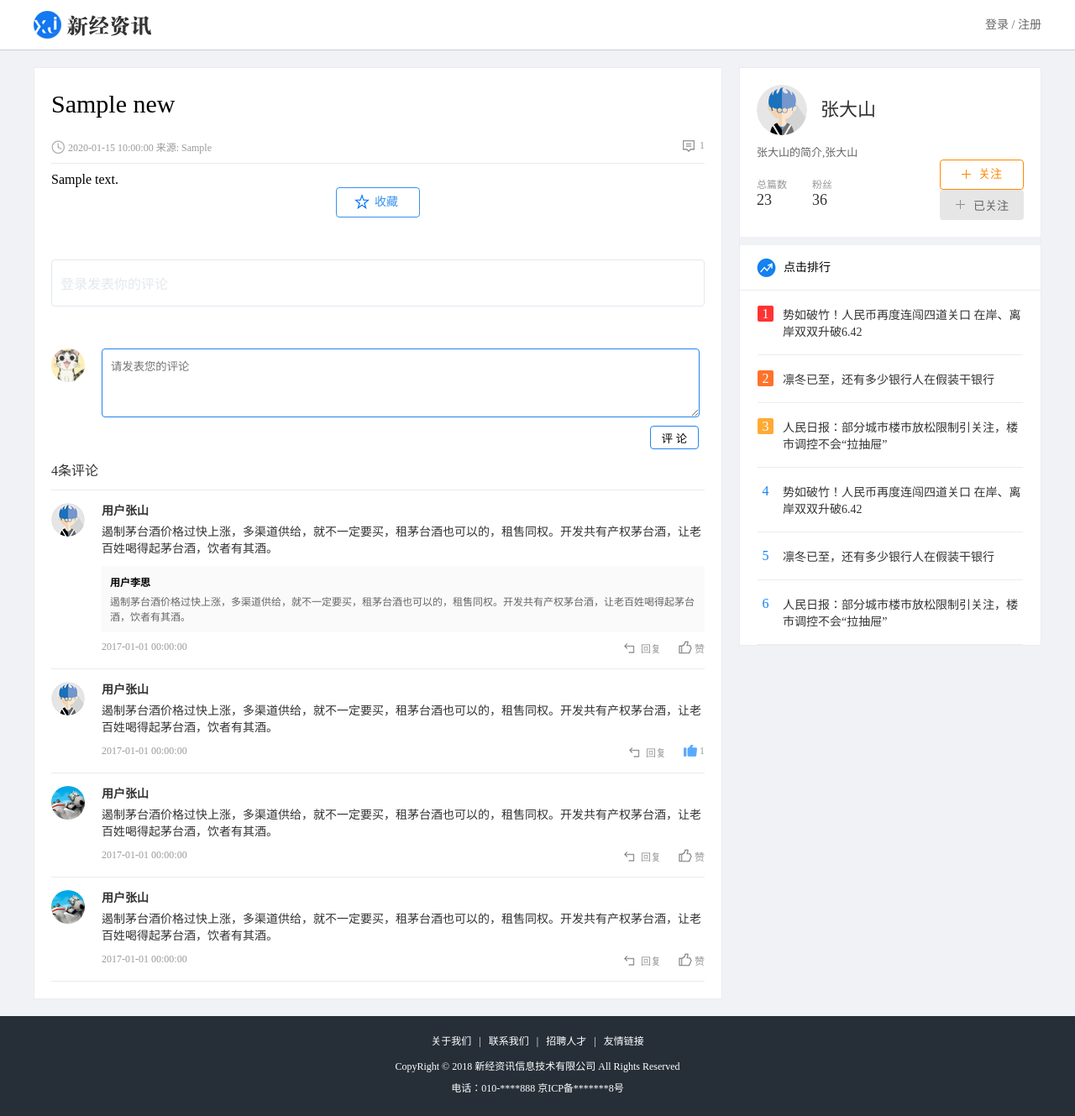
After one commit to shanesl/InfoNews, a Flask app: page /news/1 in a window 1280 px wide. The commit adds this page. Shown: the whole page at 84% size. Run offline with Flask 2, Linux system fonts and the light colour scheme; tables that the repository leaves empty hold one stand-in row (values such as "Sample post"); parts of the project's set-up code (start-up, migrations or seed data) failed here and were passed over.

Commit message:
显示新闻详情

```diff
--- a/info/__init__.py
+++ b/info/__init__.py
@@ -44,6 +44,9 @@ def create_app(config_type):
     from info.modules.passport import passport_blu
     # 为了导入错误，对于只使用一次的引用 在使用前导入
     app.register_blueprint(passport_blu)
+    from info.modules.news import news_blu
+    # 为了导入错误，对于只使用一次的引用 在使用前导入
+    app.register_blueprint(news_blu)
 
     # 添加过滤器到应用
     app.add_template_filter(func_index_convert,"index_convert")
--- /dev/null
+++ b/info/modules/news/__init__.py
@@ -0,0 +1,6 @@
+from flask import Blueprint
+
+# 创建蓝图对象
+news_blu = Blueprint("news", __name__,url_prefix="/news")
+
+from .views import *
--- /dev/null
+++ b/info/modules/news/views.py
@@ -0,0 +1,17 @@
+from flask import current_app, abort,render_template
+
+from info.modules.news import news_blu
+from info.utils.models import News
+
+# 新闻详情
+@news_blu.route("/<news_id>")
+def news_detail(news_id):
+    # 根据id 查询新闻数据
+    try:
+        news=News.query.get(news_id)
+    except BaseException as e:
+        current_app.logger.error(e)
+        return abort(500)
+
+    # 将数据传入模版渲染
+    return render_template("detail.html",news=news.to_dict())
--- /dev/null
+++ b/info/static/news/js/detail.js
@@ -0,0 +1,320 @@
+$(function() {
+
+    // 打开登录框
+    $('.comment_form_logout').click(function() {
+        $('.login_form_con').show();
+    })
+
+    // 收藏
+    $(".collection").click(function() {
+
+        var params = {
+            "news_id": $(this).attr('data-newid'),
+            "action": "collect"
+        }
+        $.ajax({
+            url: "/news/news_collect",
+            type: "post",
+            contentType: "application/json",
+            data: JSON.stringify(params),
+            success: function(resp) {
+                if (resp.errno == "0") {
+                    // 收藏成功
+                    // 隐藏收藏按钮
+                    $(".collection").hide();
+                    // 显示取消收藏按钮
+                    $(".collected").show();
+                } else if (resp.errno == "4101") {
+                    $('.login_form_con').show();
+                } else {
+                    alert(resp.errmsg);
+                }
+            }
+        })
+    })
+
+    // 取消收藏
+    $(".collected").click(function() {
+        var params = {
+            "news_id": $(this).attr('data-newid'),
+            "action": "cancel_collect"
+        }
+        $.ajax({
+            url: "/news/news_collect",
+            type: "post",
+            contentType: "application/json",
+            data: JSON.stringify(params),
+            success: function(resp) {
+                if (resp.errno == "0") {
+                    // 收藏成功
+                    // 隐藏收藏按钮
+                    $(".collection").show();
+                    // 显示取消收藏按钮
+                    $(".collected").hide();
+                } else if (resp.errno == "4101") {
+                    $('.login_form_con').show();
+                } else {
+                    alert(resp.errmsg);
+                }
+            }
+        })
+
+    })
+
+    // 评论提交
+    $(".comment_form").submit(function(e) {
+        e.preventDefault();
+        var news_id = $(this).attr('data-newsid')
+        var news_comment = $(".comment_input").val();
+
+        if (!news_comment) {
+            alert('请输入评论内容');
+            return
+        }
+        var params = {
+            "news_id": news_id,
+            "comment": news_comment
+        };
+        $.ajax({
+            url: "/news/news_comment",
+            type: "post",
+            contentType: "application/json",
+            data: JSON.stringify(params),
+            success: function(resp) {
+                if (resp.errno == '0') {
+                    var comment = resp.data
+                    // 拼接内容
+                    var comment_html = ''
+                    comment_html += '<div class="comment_list">'
+                    comment_html += '<div class="person_pic fl">'
+                    if (comment.user.avatar_url) {
+                        comment_html += '<img src="' + comment.user.avatar_url + '" alt="用户图标">'
+                    } else {
+                        comment_html += '<img src="../../static/news/images/person01.png" alt="用户图标">'
+                    }
+                    comment_html += '</div>'
+                    comment_html += '<div class="user_name fl">' + comment.user.nick_name + '</div>'
+                    comment_html += '<div class="comment_text fl">'
+                    comment_html += comment.content
+                    comment_html += '</div>'
+                    comment_html += '<div class="comment_time fl">' + comment.create_time + '</div>'
+
+                    comment_html += '<a href="javascript:;" class="comment_up fr" data-commentid="' + comment.id + '" data-newsid="' + comment.news_id + '" data-likecount="0">赞</a>'
+                    comment_html += '<a href="javascript:;" class="comment_reply fr">回复</a>'
+                    comment_html += '<form class="reply_form fl" data-commentid="' + comment.id + '" data-newsid="' + news_id + '">'
+                    comment_html += '<textarea class="reply_input"></textarea>'
+                    comment_html += '<input type="button" value="回复" class="reply_sub fr">'
+                    comment_html += '<input type="reset" name="" value="取消" class="reply_cancel fr">'
+                    comment_html += '</form>'
+
+                    comment_html += '</div>'
+                    // 拼接到内容的前面
+                    $(".comment_list_con").prepend(comment_html)
+                    // 让comment_sub 失去焦点
+                    $('.comment_sub').blur();
+                    // 清空输入框内容
+                    $(".comment_input").val("")
+                    updateCommentCount()
+                } else {
+                    alert(resp.errmsg)
+                }
+            }
+        })
+
+    })
+
+    $('.comment_list_con').delegate('a,input', 'click', function() {
+
+        var sHandler = $(this).prop('class');
+
+        if (sHandler.indexOf('comment_reply') >= 0) {
+            $(this).next().toggle();
+        }
+
+        if (sHandler.indexOf('reply_cancel') >= 0) {
+            $(this).parent().toggle();
+        }
+
+        if (sHandler.indexOf('comment_up') >= 0) {
+            var $this = $(this);
+            var action = "add"
+            if (sHandler.indexOf('has_comment_up') >= 0) {
+                // 如果当前该评论已经是点赞状态，再次点击会进行到此代码块内，代表要取消点赞
+                action = "remove"
+            }
+
+            var comment_id = $(this).attr("data-commentid")
+            var params = {
+                "comment_id": comment_id,
+                "action": action
+            }
+
+            $.ajax({
+                url: "/news/comment_like",
+                type: "post",
+                contentType: "application/json",
+                data: JSON.stringify(params),
+                success: function(resp) {
+                    if (resp.errno == "0") {
+                        var like_count = $this.attr('data-likecount')
+                        // 更新点赞按钮图标
+                        if (action == "add") {
+                            like_count = parseInt(like_count) + 1
+                            // 代表是点赞
+                            $this.addClass('has_comment_up')
+                        } else {
+                            like_count = parseInt(like_count) - 1
+                            $this.removeClass('has_comment_up')
+                        }
+                        // 更新点赞数据
+                        $this.attr('data-likecount', like_count)
+                        if (like_count == 0) {
+                            $this.html("赞")
+                        } else {
+                            $this.html(like_count)
+                        }
+                    } else if (resp.errno == "4101") {
+                        $('.login_form_con').show();
+                    } else {
+                        alert(resp.errmsg)
+                    }
+                }
+            })
+        }
+
+        if (sHandler.indexOf('reply_sub') >= 0) {
+            var $this = $(this)
+            var news_id = $this.parent().attr('data-newsid')
+            var parent_id = $this.parent().attr('data-commentid')
+            var comment = $this.prev().val()
+
+            if (!comment) {
+                alert('请输入评论内容')
+                return
+            }
+            var params = {
+                "news_id": news_id,
+                "comment": comment,
+                "parent_id": parent_id
+            }
+            $.ajax({
+                url: "/news/news_comment",
+                type: "post",
+                contentType: "application/json",
+                data: JSON.stringify(params),
+                success: function(resp) {
+                    if (resp.errno == "0") {
+                        var comment = resp.data
+                        // 拼接内容
+                        var comment_html = ""
+                        comment_html += '<div class="comment_list">'
+                        comment_html += '<div class="person_pic fl">'
+                        if (comment.user.avatar_url) {
+                            comment_html += '<img src="' + comment.user.avatar_url + '" alt="用户图标">'
+                        } else {
+                            comment_html += '<img src="../../static/news/images/person01.png" alt="用户图标">'
+                        }
+                        comment_html += '</div>'
+                        comment_html += '<div class="user_name fl">' + comment.user.nick_name + '</div>'
+                        comment_html += '<div class="comment_text fl">'
+                        comment_html += comment.content
+                        comment_html += '</div>'
+                        comment_html += '<div class="reply_text_con fl">'
+                        comment_html += '<div class="user_name2">' + comment.parent.user.nick_name + '</div>'
+                        comment_html += '<div class="reply_text">'
+                        comment_html += comment.parent.content
+                        comment_html += '</div>'
+                        comment_html += '</div>'
+                        comment_html += '<div class="comment_time fl">' + comment.create_time + '</div>'
+
+                        comment_html += '<a href="javascript:;" class="comment_up fr" data-commentid="' + comment.id + '" data-newsid="' + comment.news_id + '" data-likecount="' + comment.like_count + '">赞</a>'
+                        comment_html += '<a href="javascript:;" class="comment_reply fr">回复</a>'
+                        comment_html += '<form class="reply_form fl" data-commentid="' + comment.id + '" data-newsid="' + news_id + '">'
+                        comment_html += '<textarea class="reply_input"></textarea>'
+                        comment_html += '<input type="button" value="回复" class="reply_sub fr">'
+                        comment_html += '<input type="reset" name="" value="取消" class="reply_cancel fr">'
+                        comment_html += '</form>'
+
+                        comment_html += '</div>'
+
+                        $(".comment_list_con").prepend(comment_html)
+                        // 请空输入框
+                        $this.prev().val('')
+                        // 关闭
+                        $this.parent().hide()
+                        updateCommentCount()
+                    } else {
+                        alert(resp.errmsg)
+                    }
+                }
+            })
+        }
+    })
+
+    // 关注当前新闻作者
+    $(".focus").click(function() {
+        var user_id = $(this).attr('data-userid')
+        var params = {
+            "action": "follow",
+            "user_id": user_id
+        }
+        $.ajax({
+            url: "/news/followed_user",
+            type: "post",
+            contentType: "application/json",
+            data: JSON.stringify(params),
+            success: function(resp) {
+                if (resp.errno == "0") {
+                    // 关注成功
+                    var count = parseInt($(".follows b").html());
+                    count++;
+                    $(".follows b").html(count + "")
+                    $(".focus").hide()
+                    $(".focused").show()
+                } else if (resp.errno == "4101") {
+                    // 未登录，弹出登录框
+                    $('.login_form_con').show();
+                } else {
+                    // 关注失败
+                    alert(resp.errmsg)
+                }
+            }
+        })
+    })
+
+    // 取消关注当前新闻作者
+    $(".focused").click(function() {
+        var user_id = $(this).attr('data-userid')
+        var params = {
+            "action": "unfollow",
+            "user_id": user_id
+        }
+        $.ajax({
+            url: "/news/followed_user",
+            type: "post",
+            contentType: "application/json",
+            data: JSON.stringify(params),
+            success: function(resp) {
+                if (resp.errno == "0") {
+                    // 取消关注成功
+                    var count = parseInt($(".follows b").html());
+                    count--;
+                    $(".follows b").html(count + "")
+                    $(".focus").show()
+                    $(".focused").hide()
+                } else if (resp.errno == "4101") {
+                    // 未登录，弹出登录框
+                    $('.login_form_con').show();
+                } else {
+                    // 取消关注失败
+                    alert(resp.errmsg)
+                }
+            }
+        })
+    })
+})
+
+function updateCommentCount() {
+    var count = $(".comment_list").length
+    $(".comment_count").html(count + "条评论")
+}
--- /dev/null
+++ b/info/templates/detail.html
@@ -0,0 +1,233 @@
+<!DOCTYPE html>
+<html lang="en">
+
+<head>
+    <meta charset="UTF-8">
+    <title>文章详情页</title>
+    <link rel="stylesheet" type="text/css" href="../static/news/css/reset.css">
+    <link rel="stylesheet" type="text/css" href="../static/news/css/main.css">
+    <script type="text/javascript" src="../static/news/js/jquery-1.12.4.min.js"></script>
+    <script type="text/javascript" src="../static/news/js/main.js"></script>
+    <script type="text/javascript" src="../static/news/js/detail.js"></script>
+</head>
+
+<body>
+    <div class="header_con">
+        <div class="header">
+            <a href="#" class="logo fl"><img src="../static/news/images/logo.png" alt="logo"></a>
+            <div class="user_btns fr">
+                <a href="javascript:;" class="login_btn">登录</a> / <a href="javascript:;" class="register_btn">注册</a>
+            </div>
+            <!-- TODO 用户登录后显示下面，隐藏上面 -->
+            <!--        <div class="user_login fr">
+            <img src="../images/person01.png" class="lgin_pic">
+            <a href="#">用户张三</a>
+            <a href="javascript:;" onclick="logout()">退出</a>
+            </div> -->
+        </div>
+    </div>
+    <div class="conter_con">
+        <div class="detail_con fl">
+            <h3>{{ news.title }}</h3>
+            <div class="detail_about clearfix">
+                <span class="time_souce fl">{{ news.create_time }} 来源: {{ news.source }}</span>
+                <span class="comment fr">{{ news.comments_count }}</span>
+            </div>
+                {{ news.content | safe }}
+            <a href="javascript:;" class="collection block-center" data-newid="1" style="display: block;">收藏</a>
+            <!-- TODO 已收藏上边display为none,下边display为block; -->
+            <a href="javascript:;" class="collected block-center" data-newid="1" style="display: none;">
+            <span class="out">已收藏</span><span class="over">取消收藏</span></a>
+            <div class="comment_form_logout">
+                登录发表你的评论
+            </div>
+            <form action="" class="comment_form" data-newsid="1">
+                <div class="person_pic">
+                    <img src="../static/news/images/cat.jpg" alt="用户图标">
+                </div>
+                <textarea placeholder="请发表您的评论" class="comment_input"></textarea>
+                <input type="submit" name="" value="评 论" class="comment_sub">
+            </form>
+            <div class="comment_count">
+                4条评论
+            </div>
+            <div class="comment_list_con">
+                <div class="comment_list">
+                    <div class="person_pic fl">
+                        <img src="../static/news/images/person01.png" alt="用户图标">
+                    </div>
+                    <div class="user_name fl">用户张山</div>
+                    <div class="comment_text fl">
+                        遏制茅台酒价格过快上涨，多渠道供给，就不一定要买，租茅台酒也可以的，租售同权。开发共有产权茅台酒，让老百姓喝得起茅台酒，饮者有其酒。
+                    </div>
+                    <div class="reply_text_con fl">
+                        <div class="user_name2">用户李思</div>
+                        <div class="reply_text">
+                            遏制茅台酒价格过快上涨，多渠道供给，就不一定要买，租茅台酒也可以的，租售同权。开发共有产权茅台酒，让老百姓喝得起茅台酒，饮者有其酒。
+                        </div>
+                    </div>
+                    <div class="comment_time fl">2017-01-01 00:00:00</div>
+                    <a href="javascript:;" class="comment_up fr" data-commentid="1" data-likecount="0">赞</a>
+                    <a href="javascript:;" class="comment_reply fr">回复</a>
+                    <!-- TODO 回复评论 注意替换评论id和新闻id -->
+                    <from class="reply_form fl" data-commentid="1" data-newsid="1">
+                        <textarea class="reply_input"></textarea>
+                        <input type="submit" name="" value="回复" class="reply_sub fr">
+                        <input type="reset" name="" value="取消" class="reply_cancel fr">
+                    </from>
+                </div>
+                <div class="comment_list">
+                    <div class="person_pic fl">
+                        <img src="../static/news/images/person01.png" alt="用户图标">
+                    </div>
+                    <div class="user_name fl">用户张山</div>
+                    <div class="comment_text fl">
+                        遏制茅台酒价格过快上涨，多渠道供给，就不一定要买，租茅台酒也可以的，租售同权。开发共有产权茅台酒，让老百姓喝得起茅台酒，饮者有其酒。
+                    </div>
+                    <div class="comment_time fl">2017-01-01 00:00:00</div>
+                    <a href="javascript:;" class="comment_up has_comment_up fr" data-commentid="1">1</a>
+                    <a href="javascript:;" class="comment_reply fr">回复</a>
+                    <from class="reply_form fl">
+                        <textarea class="reply_input"></textarea>
+                        <input type="submit" name="" value="回复" class="reply_sub fr">
+                        <input type="reset" name="" value="取消" class="reply_cancel fr">
+                    </from>
+                </div>
+                <div class="comment_list">
+                    <div class="person_pic fl">
+                        <img src="../static/news/images/worm.jpg" alt="用户图标">
+                    </div>
+                    <div class="user_name fl">用户张山</div>
+                    <div class="comment_text fl">
+                        遏制茅台酒价格过快上涨，多渠道供给，就不一定要买，租茅台酒也可以的，租售同权。开发共有产权茅台酒，让老百姓喝得起茅台酒，饮者有其酒。
+                    </div>
+                    <div class="comment_time fl">2017-01-01 00:00:00</div>
+                    <a href="javascript:;" class="comment_up fr" data-commentid="1">赞</a>
+                    <a href="javascript:;" class="comment_reply fr">回复</a>
+                    <from class="reply_form fl">
+                        <textarea class="reply_input"></textarea>
+                        <input type="submit" name="" value="回复" class="reply_sub fr">
+                        <input type="reset" name="" value="取消" class="reply_cancel fr">
+                    </from>
+                </div>
+                <div class="comment_list">
+                    <div class="person_pic fl">
+                        <img src="../static/news/images/worm.jpg" alt="用户图标">
+                    </div>
+                    <div class="user_name fl">用户张山</div>
+                    <div class="comment_text fl">
+                        遏制茅台酒价格过快上涨，多渠道供给，就不一定要买，租茅台酒也可以的，租售同权。开发共有产权茅台酒，让老百姓喝得起茅台酒，饮者有其酒。
+                    </div>
+                    <div class="comment_time fl">2017-01-01 00:00:00</div>
+                    <a href="javascript:;" class="comment_up fr" data-commentid="1">赞</a>
+                    <a href="javascript:;" class="comment_reply fr">回复</a>
+                    <from class="reply_form fl">
+                        <textarea class="reply_input"></textarea>
+                        <input type="submit" name="" value="回复" class="reply_sub fr">
+                        <input type="reset" name="" value="取消" class="reply_cancel fr">
+                    </from>
+                </div>
+            </div>
+        </div>
+        <div class="rank_con fr">
+            <div class="author_card">
+                <a href="#" class="author_pic"><img src="../static/news/images/user_pic.png" alt="author_pic"></a>
+                <a href="#" class="author_name">张大山</a>
+                <div class="author_resume">张大山的简介,张大山</div>
+                <div class="writings"><span>总篇数</span><b>23</b></div>
+                <div class="follows"><span>粉丝</span><b>36</b></div>
+                <a href="javascript:;" class="focus fr">关注</a>
+                <a href="javascript:;" class="focused fr"><span class="out">已关注</span><span class="over">取消关注</span></a>
+            </div>
+            <div class="rank_title">
+                <h3>点击排行</h3>
+            </div>
+            <ul class="rank_list">
+                <li><span class="first">1</span><a href="#">势如破竹！人民币再度连闯四道关口 在岸、离岸双双升破6.42</a></li>
+                <li><span class="second">2</span><a href="#">凛冬已至，还有多少银行人在假装干银行</a></li>
+                <li><span class="third">3</span><a href="#">人民日报：部分城市楼市放松限制引关注，楼市调控不会“拉抽屉”</a></li>
+                <li><span>4</span><a href="#">势如破竹！人民币再度连闯四道关口 在岸、离岸双双升破6.42</a></li>
+                <li><span>5</span><a href="#">凛冬已至，还有多少银行人在假装干银行</a></li>
+                <li><span>6</span><a href="#">人民日报：部分城市楼市放松限制引关注，楼市调控不会“拉抽屉”</a></li>
+            </ul>
+        </div>
+    </div>
+    <div class="footer">
+        <div class="footer_links">
+            <a href="">关于我们</a>
+            <span>|</span>
+            <a href="">联系我们</a>
+            <span>|</span>
+            <a href="">招聘人才</a>
+            <span>|</span>
+            <a href="">友情链接</a>
+        </div>
+        <p class="copyright">
+            CopyRight © 2018 新经资讯信息技术有限公司 All Rights Reserved
+            <br /> 电话：010-****888 京ICP备*******8号
+        </p>
+    </div>
+    <!-- 登录表单 -->
+    <form class="login_form_con">
+        <div class="login_form">
+            <div class="login_title">
+                <h3>登 录</h3>
+                <a href="javascript:;" class="shutoff"></a>
+            </div>
+            <div class="form_group">
+                <input id="mobile" type="text" name="mobile" autocomplete="off">
+                <div class="input_tip">手机号</div>
+                <div id="login-mobile-err" class="error_tip">手机号不能为空</div>
+            </div>
+            <div class="form_group">
+                <input id="password" type="password" name="password">
+                <div class="input_tip">密码(不少于6位)</div>
+                <div id="login-password-err" class="error_tip">密码不能为空</div>
+            </div>
+            <input type="submit" name="" value="登 录" class="input_sub">
+            <div class="down_link">还没有账号？<a href="javascript:;" class="to_register">立即注册</a></div>
+        </div>
+        <div class="mask"></div>
+    </form>
+    <!-- 注册表单 -->
+    <form class="register_form_con">
+        <div class="register_form">
+            <div class="register_title">
+                <h3>注 册</h3>
+                <a href="javascript:;" class="shutoff"></a>
+            </div>
+            <div class="form_group">
+                <input type="text" name="mobile" autocomplete="off" id="register_mobile" class="phone_input">
+                <div class="input_tip">手机号</div>
+                <div id="register-mobile-err" class="error_tip">手机号不能为空</div>
+            </div>
+            <div class="form_group">
+                <input type="text" name="code_pwd" id="imagecode" class="code_pwd">
+                <div class="input_tip">图形验证码</div>
+                <img src="../static/news/images/pic_code.png" class="get_pic_code" onclick="generateImageCode()">
+                <div id="register-image-code-err" class="error_tip">图形码不能为空</div>
+            </div>
+            <div class="form_group">
+                <input type="text" name="smscode" id="smscode" class="code_pwd">
+                <div class="input_tip">手机验证码</div>
+                <a href="javascript:;" class="get_code" onclick="sendSMSCode()">点击获取验证码</a>
+                <div id="register-sms-code-err" class="error_tip">验证码不能为空</div>
+            </div>
+            <div class="form_group">
+                <input type="password" name="password" id="register_password" class="pass_input">
+                <div class="input_tip">密码(不少于6位)</div>
+                <div id="register-password-err" class="error_tip">密码不能为空</div>
+            </div>
+            <div class="form_group2 clearfix">
+                <input type="checkbox" class="agree_input" checked>
+                <p>同意使用条款，并已阅读"跟帖评论自律管理承诺书"</p>
+                <div class="error_tip">请勾选</div>
+            </div>
+            <input type="submit" name="" value="注 册" class="input_sub">
+            <div class="down_link">已有账号？<a href="javascript:;" class="to_login">立即登录</a></div>
+        </div>
+        <div class="mask"></div>
+    </form>
+</body>
+
+</html>
--- a/info/templates/index.html
+++ b/info/templates/index.html
@@ -34,12 +34,6 @@
             </div>
         {% endif %}
 
-        <!-- TODO 用户登录后显示下面，隐藏上面 -->
-        <!--             <div class="user_login fr">
-                    <img src="../images/person01.png" class="lgin_pic">
-                    <a href="#" id="nick_name">用户张三</a>
-                    <a href="javascript:;" onclick="logout()">退出</a>
-                </div> -->
     </div>
 </div>
 
```
